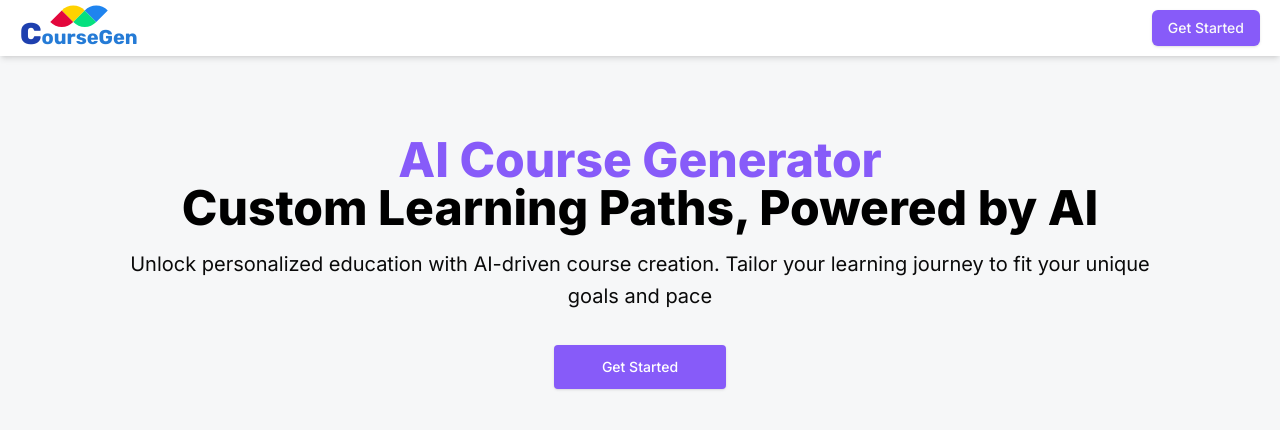
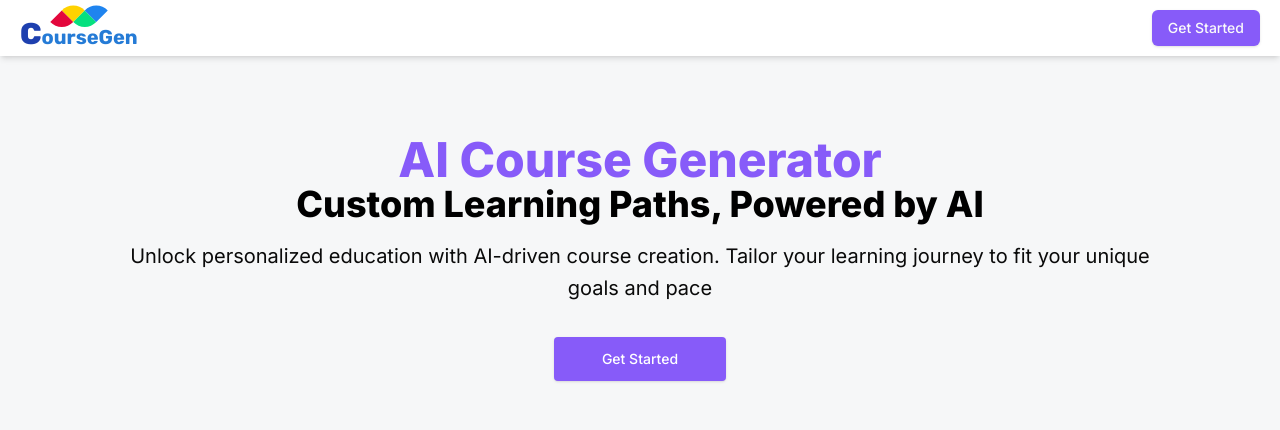
Before and after one commit to musamueed19/AI-Course-Generator, a Next.js app in the folder ai-course-generator-nextjs-tg/: page / in a window 1280 px wide. Shown: the top 430 px of the page. Built offline with nearby package versions, Linux system fonts and the light colour scheme.

Commit message:
set, text sizes of headings in the Hero section

```diff
--- a/ai-course-generator-nextjs-tg/app/_components/Hero.jsx
+++ b/ai-course-generator-nextjs-tg/app/_components/Hero.jsx
@@ -7,7 +7,7 @@ const Hero = () => {
         <div className="mx-auto max-w-5xl text-center">
           <h1 className="text-3xl font-extrabold text-primary sm:text-5xl">
             AI Course Generator
-            <p className="font-extrabold text-black sm:block">
+            <p className="font-extrabold text-3xl sm:text-4xl text-black sm:block">
               Custom Learning Paths, Powered by AI
             </p>
           </h1>
```
